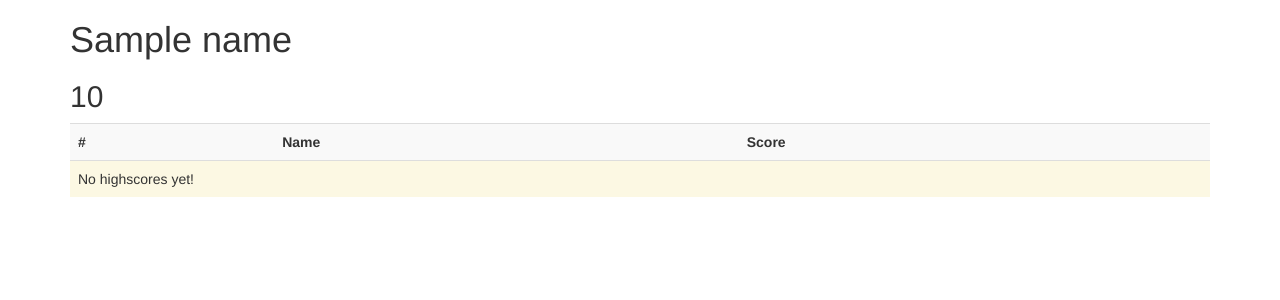
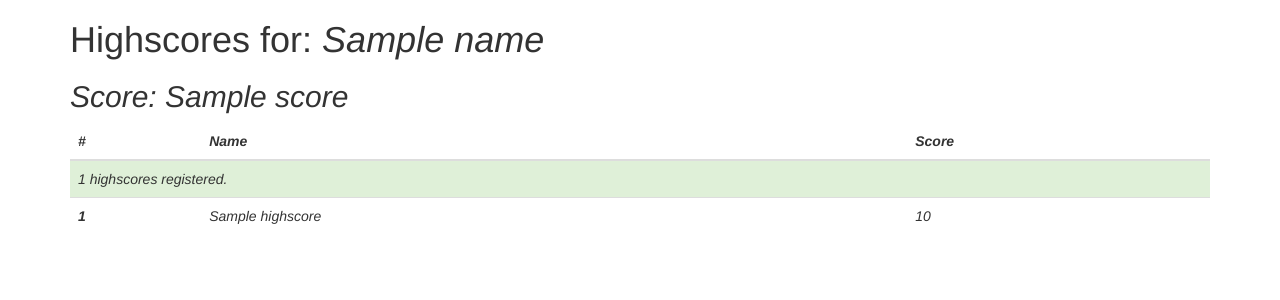
Before and after one commit to local-minimum/UnitySocial, a Flask app: template templates/highscores.html in a window 1280 px wide. Shown: the top 300 px of the page. Run offline with Flask 2, Linux system fonts and the light colour scheme; the template is opened without the code that fills it: most values are stand-ins (such as "Sample title", 1, 10 or a date in 2020); some libraries are stand-ins or nearby versions.

Commit message:
more in the template

```diff
--- a/templates/highscores.html
+++ b/templates/highscores.html
@@ -7,20 +7,39 @@
   </head>
   <body>
     <div class="container">
-      <h1>{{ name }}</h1>
+      <h1>Highscores for: <em>{{ name }}<em></h1>
       {% for score in scores %}
-      <h2>{{ score }}</h2>
+      <h2>Score: <em>{{ score.name }}</em></h2>
       <table class="table table-striped">
+        <thead>
           <tr>
             <th>#</th>
             <th>Name</th>
             <th>Score</th>
           </tr>
+        </thead>
+        <tbody>
+          {% if score.count == 0 %}
           <tr class="warning">
             <td colspan="3">
               No highscores yet!
             </td>
           </tr>
+          {% else %}
+          <tr class="success">
+            <td colspan="3">
+              {{ score.count }} highscores registered.
+            </td>
+          </tr>
+          {% endif %}
+          {% for entry in all_highscores[score.type] %}
+          <tr>
+            <th scope="row">{{ entry.rank }}</th>
+            <td>{{ entry.name }}</td>
+            <td>{{ entry.score }}</td>
+          </tr>
+          {% endfor %}
+        </tbody>
       </table>
       {% endfor %}
     </div>
```
Also changed, not shown: app/api.py (+18 -1 lines). Lines whose indentation alone changed are shown as unchanged.
